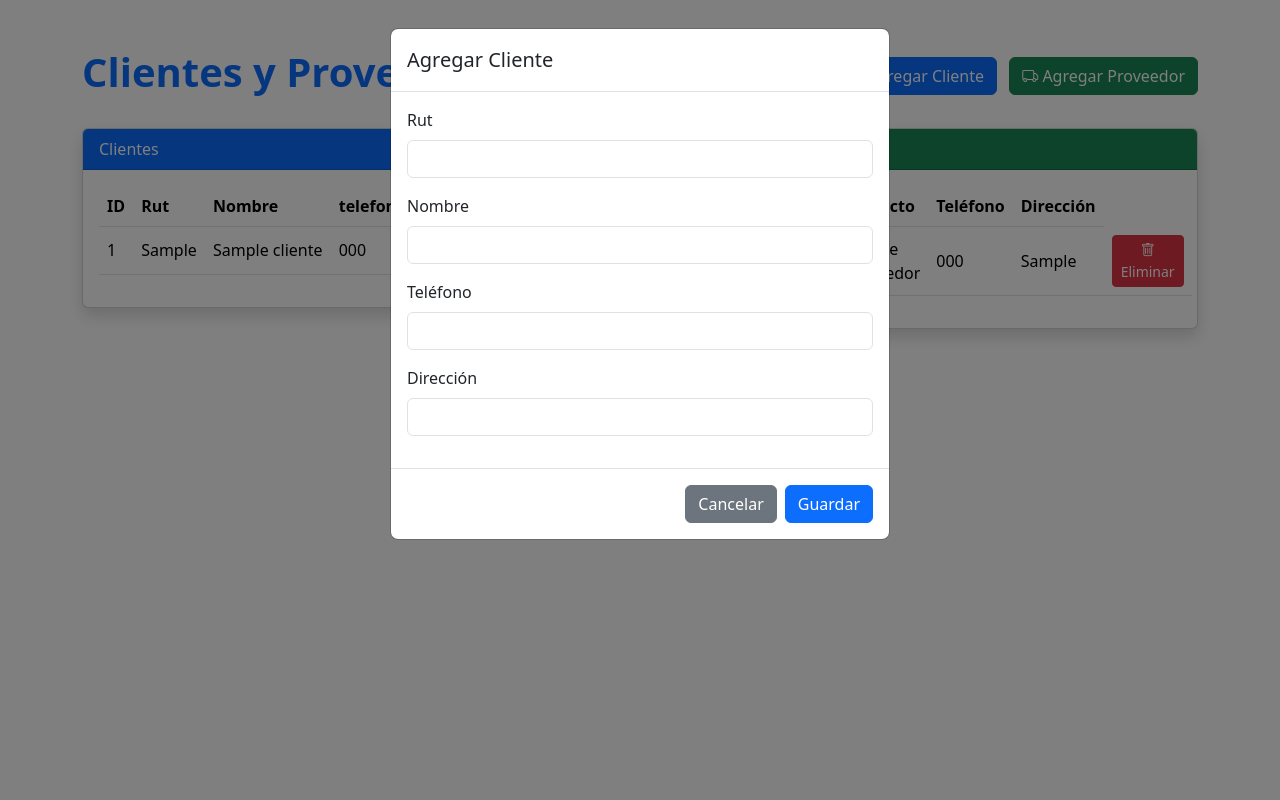
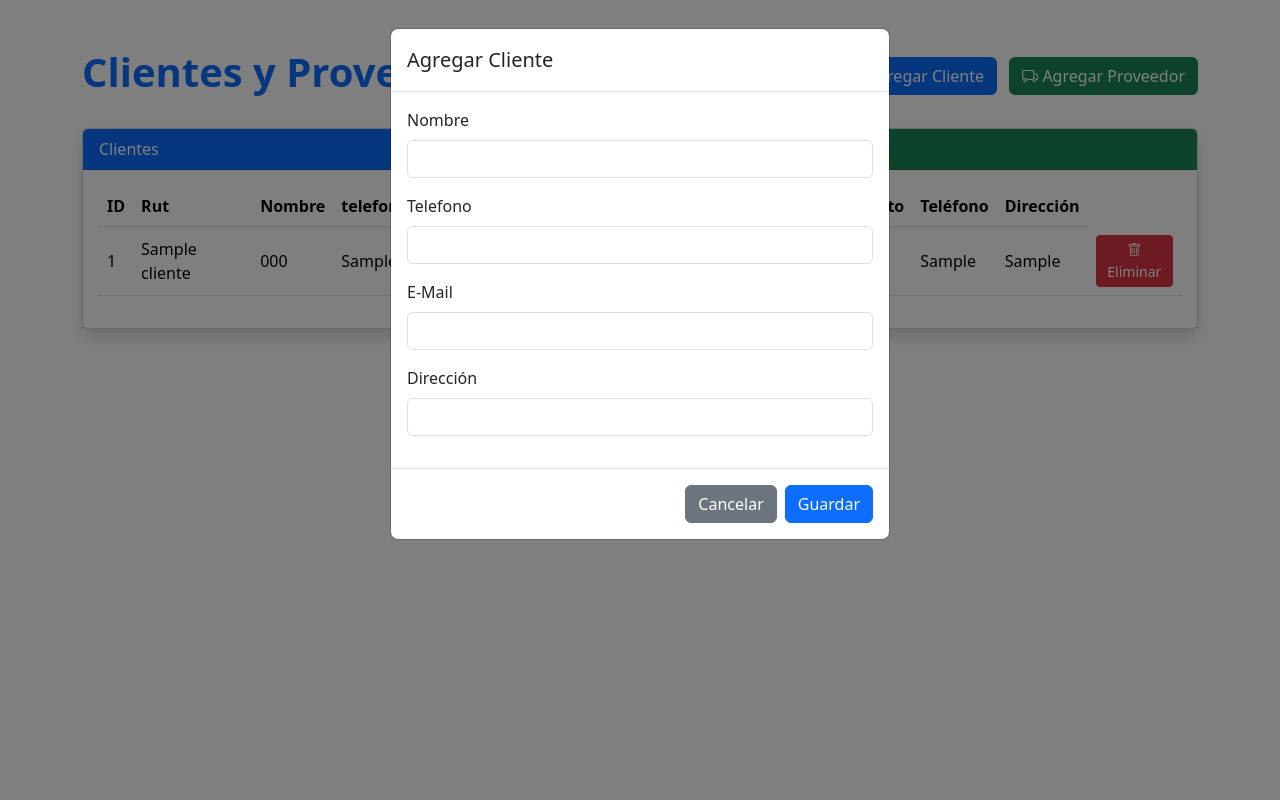
Before and after one commit to Kazz-201/CyP, a PHP site: page / in a window 1280 px wide, after a click on "Agregar Cliente". Run offline with PHP 8.4, Linux system fonts and the light colour scheme; tables that the repository leaves empty or names only in its code hold one stand-in row (values such as "Sample post").

Commit message:
corrige nombres de tablas y campos en consultas y modelos para consistencia

```diff
--- a/Controllers/clientecontroller.php
+++ b/Controllers/clientecontroller.php
@@ -3,7 +3,7 @@
 Class ctrCliente{
 
     public function ctrSaveCliente($data){
-        $table = "cliente";
+        $table = "Clientes";
         $respuesta = (new mdlCliente)->mdlSaveCliente($table, $data);
         return $respuesta;
     }
--- a/Controllers/proveedorcontroller.php
+++ b/Controllers/proveedorcontroller.php
@@ -3,7 +3,7 @@
 Class ctrProveedor{
 
     public function ctrSaveProveedor($data){
-        $table = "proveedor";
+        $table = "Proveedores";
         $respuesta = (new mdlProveedor)->mdlSaveProveedor($table, $data);
         return $respuesta;
     }
--- a/index.php
+++ b/index.php
@@ -9,8 +9,8 @@ $conn = new Conexion();
 $conn = $conn->Conectar();
 
 // Obtener datos
-$clientes = $conn->query("SELECT * FROM cliente");
-$proveedores = $conn->query("SELECT * FROM proveedor");
+$clientes = $conn->query("SELECT * FROM Clientes");
+$proveedores = $conn->query("SELECT * FROM Proveedores");
 ?>
 
 <!DOCTYPE html>
@@ -40,16 +40,16 @@ $proveedores = $conn->query("SELECT * FROM proveedor");
           <input type="hidden" name="tipo" value="cliente">
           <div class="modal-body">
                 <div class="mb-3">
-                    <label class="form-label">Rut</label>
-                    <input type="text" name="rutcliente" class="form-control" required>
-                </div>
-                <div class="mb-3">
                     <label class="form-label">Nombre</label>
                     <input type="text" name="nomcliente" class="form-control" required>
                 </div>
                 <div class="mb-3">
-                    <label class="form-label">Teléfono</label>
+                    <label class="form-label">Telefono</label>
                     <input type="text" name="fonocliente" class="form-control" required>
+                </div>
+                <div class="mb-3">
+                    <label class="form-label">E-Mail</label>
+                    <input type="text" name="mailcliente" class="form-control" required>
                 </div>
                 <div class="mb-3">
                     <label class="form-label">Dirección</label>
@@ -85,12 +85,12 @@ $proveedores = $conn->query("SELECT * FROM proveedor");
                   <input type="text" name="nomcontacto" class="form-control" required>
               </div>
                 <div class="mb-3">
-                    <label class="form-label">Teléfono</label>
-                    <input type="text" name="fonoproveedor" class="form-control" required>
+                    <label class="form-label">Direccion</label>
+                    <input type="text" name="direproveedor" class="form-control" required>
                 </div>
                 <div class="mb-3">
-                    <label class="form-label">Dirección</label>
-                    <input type="text" name="direproveedor" class="form-control" required>
+                    <label class="form-label">Ciudad</label>
+                    <input type="text" name="cityproveedor" class="form-control" required>
                 </div>
           </div>
           <div class="modal-footer">
--- a/models/conexion.php
+++ b/models/conexion.php
@@ -3,7 +3,7 @@
 class Conexion{
 
     public function Conectar(){
-        $link = new PDO("mysql:host=localhost;dbname=clientesyproveedores", "root", "",
+        $link = new PDO("mysql:host=localhost;dbname=tiendaDeMascotas", "root", "",
         array(PDO::ATTR_ERRMODE => PDO::ERRMODE_EXCEPTION, PDO::MYSQL_ATTR_INIT_COMMAND => "SET NAMES utf8")
         );
 
--- a/views/eliminar.php
+++ b/views/eliminar.php
@@ -7,12 +7,12 @@ $conn = $conn->Conectar();
 if ($_SERVER["REQUEST_METHOD"] == "POST") {
     if ($_POST['tipo'] == 'cliente') {
         $id = $_POST['id'];
-        $stmt = $conn->prepare("DELETE FROM cliente WHERE id_cliente = ?");
+        $stmt = $conn->prepare("DELETE FROM Clientes WHERE ID_Cliente = ?");
         $stmt->execute([$id]);
         echo "ok";
     } elseif ($_POST['tipo'] == 'proveedor') {
         $id = $_POST['id'];
-        $stmt = $conn->prepare("DELETE FROM proveedor WHERE cod_proveedor = ?");
+        $stmt = $conn->prepare("DELETE FROM Proveedores WHERE ID_Proveedor = ?");
         $stmt->execute([$id]);
         echo "ok";
     } else {
--- a/views/procesar_proveedor.php
+++ b/views/procesar_proveedor.php
@@ -9,15 +9,15 @@ require_once '../models/proveedorModel.php';
 // Recibe la información de los inputs del formulario por POST
 $nom_proveedor = $_POST["nomproveedor"];
 $nom_contacto = $_POST["nomcontacto"];
-$fono_proveedor = $_POST["fonoproveedor"];
 $direccion_proveedor = $_POST["direproveedor"];
+$ciudad_proveedor = $_POST["cityproveedor"];
 
 // Crea un array con la información recibida, para el envío de la data
 $data = array(
     "nomProveedor" => $nom_proveedor,
     "nomContacto" => $nom_contacto,
-    "telefonoProveedor" => $fono_proveedor,
-    "direccionProveedor" => $direccion_proveedor
+    "direccionProveedor" => $direccion_proveedor,
+    "ciudadProveedor" => $ciudad_proveedor
 );
 
 // Instancia el controlador
--- a/views/tablas.php
+++ b/views/tablas.php
@@ -4,8 +4,8 @@ require_once __DIR__ . '/../models/conexion.php';
 $conn = new Conexion();
 $conn = $conn->Conectar();
 
-$clientes = $conn->query("SELECT * FROM cliente");
-$proveedores = $conn->query("SELECT * FROM proveedor");
+$clientes = $conn->query("SELECT * FROM Clientes");
+$proveedores = $conn->query("SELECT * FROM Proveedores");
 ?>
 
 <div class="container py-5">
@@ -38,13 +38,13 @@ $proveedores = $conn->query("SELECT * FROM proveedor");
                         <tbody>
                             <?php while($row = $clientes->fetch(PDO::FETCH_ASSOC)): ?>
                             <tr>
-                                <td ><?= $row['id_cliente']  ?></td>
-                                <td><?= $row['rut'] ?></td>
-                                <td><?= $row['nombre'] ?></td>
-                                <td><?= $row['telefono'] ?></td>
-                                <td><?= $row['direccion'] ?></td>
+                                <td ><?= $row['ID_Cliente']  ?></td>
+                                <td><?= $row['Nombre_Cliente'] ?></td>
+                                <td><?= $row['Telefono'] ?></td>
+                                <td><?= $row['Correo_Electronico'] ?></td>
+                                <td><?= $row['Direccion'] ?></td>
                                 <td>
-                                <button class="btn btn-danger btn-sm eliminar-cliente" data-id="<?= $row['id_cliente'] ?>">
+                                <button class="btn btn-danger btn-sm eliminar-cliente" data-id="<?= $row['ID_Cliente'] ?>">
                                 <i class="bi bi-trash"></i> Eliminar
                                 </button>
                                 </td>
@@ -72,13 +72,13 @@ $proveedores = $conn->query("SELECT * FROM proveedor");
                         <tbody>
                             <?php while($row = $proveedores->fetch(PDO::FETCH_ASSOC)): ?>
                             <tr>
-                                <td><?= $row['cod_proveedor'] ?></td>
-                                <td><?= $row['nom_proveedor'] ?></td>
-                                <td><?= $row['nom_contacto'] ?></td>
-                                <td><?= $row['telefono'] ?></td>
-                                <td><?= $row['direccion'] ?></td>
+                                <td><?= $row['ID_Proveedor'] ?></td>
+                                <td><?= $row['Nombre_Proveedor'] ?></td>
+                                <td><?= $row['Contacto'] ?></td>
+                                <td><?= $row['Direccion'] ?></td>
+                                <td><?= $row['Ciudad'] ?></td>
                                 <td>
-                                <button class="btn btn-danger btn-sm eliminar-proveedor" data-id="<?= $row['cod_proveedor'] ?>">
+                                <button class="btn btn-danger btn-sm eliminar-proveedor" data-id="<?= $row['ID_Proveedor'] ?>">
                                 <i class="bi bi-trash"></i> Eliminar
                                 </button>
                                 </td>
```
Also changed, not shown: models/clienteModel.php (+5 -5 lines), models/proveedorModel.php (+6 -5 lines), views/procesar_cliente.php (+4 -4 lines).
